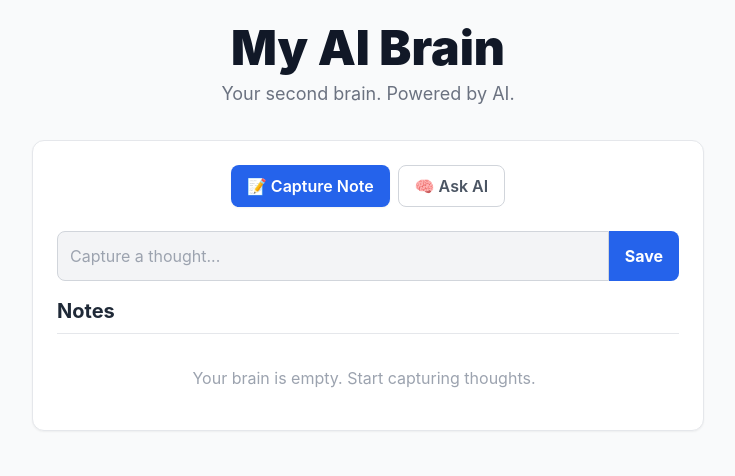
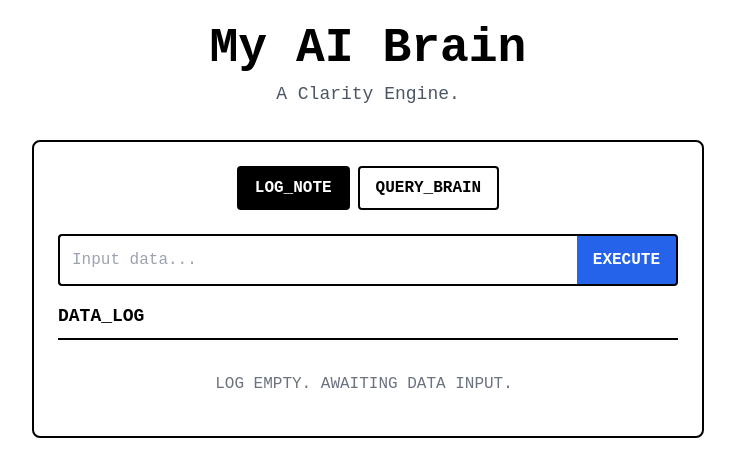
Before and after one commit to solomon-brian/my-ai-brain, a Next.js app: page / in a window 1280 px wide. Shown: the top 476 px of the page, without its empty margins (272-1007 px from the left). Built offline with nearby package versions, Linux system fonts and the light colour scheme.

Commit message:
refactor(ui): Implement utility-first 'instrument' aesthetic (v0.4.0)

```diff
--- a/pages/index.js
+++ b/pages/index.js
@@ -66,37 +66,35 @@ export default function Home() {
         }
     };
 
-    // --- UI ENGINEERING STARTS HERE ---
     return (
-        // A soft, off-white background for visual comfort.
-        <div className="min-h-screen bg-gray-50 flex flex-col items-center p-4 sm:p-6 font-sans">
+        // A pure white, stark background. No softness.
+        <div className="min-h-screen bg-white text-black flex flex-col items-center p-4 sm:p-6 font-mono">
             <div className="w-full max-w-2xl mx-auto">
                 <header className="text-center mb-8">
-                    <h1 className="text-4xl sm:text-5xl font-black text-gray-900 mb-2">My AI Brain</h1>
-                    <p className="text-lg text-gray-500">Your second brain. Powered by AI.</p>
+                    <h1 className="text-4xl sm:text-5xl font-bold mb-2">My AI Brain</h1>
+                    <p className="text-lg text-gray-600">A Clarity Engine.</p>
                 </header>
 
-                {/* The main card: pure white with a refined shadow and border for a clean, professional look. */}
-                <div className="bg-white border border-gray-200 rounded-xl p-4 sm:p-6 shadow-sm">
+                {/* The Instrument: A hard, defined border. No shadows. This is a tool, not a decoration. */}
+                <div className="bg-white border-2 border-black rounded-lg p-4 sm:p-6">
                     <div className="flex justify-center gap-2 mb-6">
                         <button
-                            className={`px-4 py-2 rounded-lg text-sm sm:text-base font-semibold transition-all duration-200 ${mode === "note" ? "bg-blue-600 text-white shadow-sm" : "bg-white text-gray-600 hover:bg-gray-100 border border-gray-300"}`}
+                            className={`px-4 py-2 rounded text-sm sm:text-base font-bold transition-all duration-150 border-2 border-black ${mode === "note" ? "bg-black text-white" : "bg-white text-black hover:bg-gray-200"}`}
                             onClick={() => setMode("note")}>
-                            📝 Capture Note
+                            LOG_NOTE
                         </button>
                         <button
-                            className={`px-4 py-2 rounded-lg text-sm sm:text-base font-semibold transition-all duration-200 ${mode === "ask" ? "bg-green-600 text-white shadow-sm" : "bg-white text-gray-600 hover:bg-gray-100 border border-gray-300"}`}
+                            className={`px-4 py-2 rounded text-sm sm:text-base font-bold transition-all duration-150 border-2 border-black ${mode === "ask" ? "bg-black text-white" : "bg-white text-black hover:bg-gray-200"}`}
                             onClick={() => setMode("ask")}>
-                            🧠 Ask AI
+                            QUERY_BRAIN
                         </button>
                     </div>
 
                     <div className="flex mb-4">
                         <input
                             type="text"
-                            // A lighter input background with a clear focus ring for better usability.
-                            className="flex-1 p-3 rounded-l-lg bg-gray-100 text-gray-900 border border-gray-300 focus:outline-none focus:ring-2 focus:ring-blue-500"
-                            placeholder={mode === 'note' ? "Capture a thought..." : "Ask your brain..."}
+                            className="flex-1 p-3 rounded-l bg-white text-black border-2 border-r-0 border-black focus:outline-none"
+                            placeholder={mode === 'note' ? "Input data..." : "Enter query..."}
                             value={input}
                             onChange={(e) => setInput(e.target.value)}
                             onKeyPress={handleKeyPress}
@@ -105,30 +103,24 @@ export default function Home() {
                         <button
                             onClick={mode === 'note' ? addNote : askAI}
                             disabled={isLoading}
-                            className={`px-4 py-2 rounded-r-lg font-bold text-white transition-colors flex items-center justify-center ${mode === 'note' ? 'bg-blue-600 hover:bg-blue-700' : 'bg-green-600 hover:bg-green-700'} disabled:bg-gray-400 disabled:cursor-not-allowed`}>
-                            {isLoading ? (
-                                <svg className="animate-spin h-5 w-5 text-white" xmlns="http://www.w3.org/2000/svg" fill="none" viewBox="0 0 24 24">
-                                    <circle className="opacity-25" cx="12" cy="12" r="10" stroke="currentColor" strokeWidth="4"></circle>
-                                    <path className="opacity-75" fill="currentColor" d="M4 12a8 8 0 018-8V0C5.373 0 0 5.373 0 12h4zm2 5.291A7.962 7.962 0 014 12H0c0 3.042 1.135 5.824 3 7.938l3-2.647z"></path>
-                                </svg>
-                            ) : (mode === 'note' ? 'Save' : 'Ask')}
+                            className={`px-4 py-2 rounded-r font-bold text-white transition-colors flex items-center justify-center border-2 border-l-0 border-black ${mode === 'note' ? 'bg-blue-600 hover:bg-blue-700' : 'bg-green-600 hover:bg-green-700'} disabled:bg-gray-500`}>
+                            {isLoading ? "..." : "EXECUTE"}
                         </button>
                     </div>
 
                     {mode === "note" && (
                         <div>
-                            <div className="flex justify-between items-center mb-2">
-                                <h2 className="text-xl font-bold text-gray-800">Notes</h2>
+                            <div className="flex justify-between items-center mb-2 border-b-2 border-black pb-2">
+                                <h2 className="text-lg font-bold">DATA_LOG</h2>
                                 {notes.length > 0 && (
-                                    <button onClick={clearNotes} className="text-xs text-red-500 hover:text-red-700 font-semibold">Clear All</button>
+                                    <button onClick={clearNotes} className="text-xs text-red-600 hover:underline font-bold">PURGE_LOG</button>
                                 )}
                             </div>
-                            {/* A subtle border separates the notes from the rest of the UI. */}
-                            <div className="space-y-2 max-h-60 overflow-y-auto pr-2 border-t border-gray-200 pt-4">
+                            <div className="space-y-2 max-h-60 overflow-y-auto pr-2 pt-2">
                                 {notes.length > 0 ? notes.slice().reverse().map((n, i) => (
-                                    <div key={i} className="p-3 bg-gray-100 rounded-lg text-sm text-gray-700">{n.text}</div>
+                                    <div key={i} className="p-2 border border-gray-300 rounded-sm text-sm">{n.text}</div>
                                 )) : (
-                                    <p className="text-center text-gray-400 p-4">Your brain is empty. Start capturing thoughts.</p>
+                                    <p className="text-center text-gray-500 p-4">LOG EMPTY. AWAITING DATA INPUT.</p>
                                 )}
                             </div>
                         </div>
@@ -136,11 +128,10 @@ export default function Home() {
 
                     {mode === "ask" && (
                         <div>
-                            <h2 className="text-xl font-bold text-gray-800 mb-2">AI Analysis</h2>
-                            {/* The Terminal: Remains dark, a core branding element. Now it feels like a premium, integrated component. */}
-                            <div className="p-4 bg-gray-900 text-gray-200 rounded-lg text-sm whitespace-pre-wrap font-mono min-h-[100px] border border-gray-700 shadow-inner">
-                                {aiResponse || "The AI's response will appear here."}
-                            </div>
+                            <h2 className="text-lg font-bold border-b-2 border-black pb-2 mb-2">AI_RESPONSE</h2>
+                            <pre className="p-4 bg-black text-green-400 rounded text-sm whitespace-pre-wrap font-mono min-h-[100px]">
+                                {aiResponse || "> Awaiting query..."}
+                            </pre>
                         </div>
                     )}
                 </div>
```
